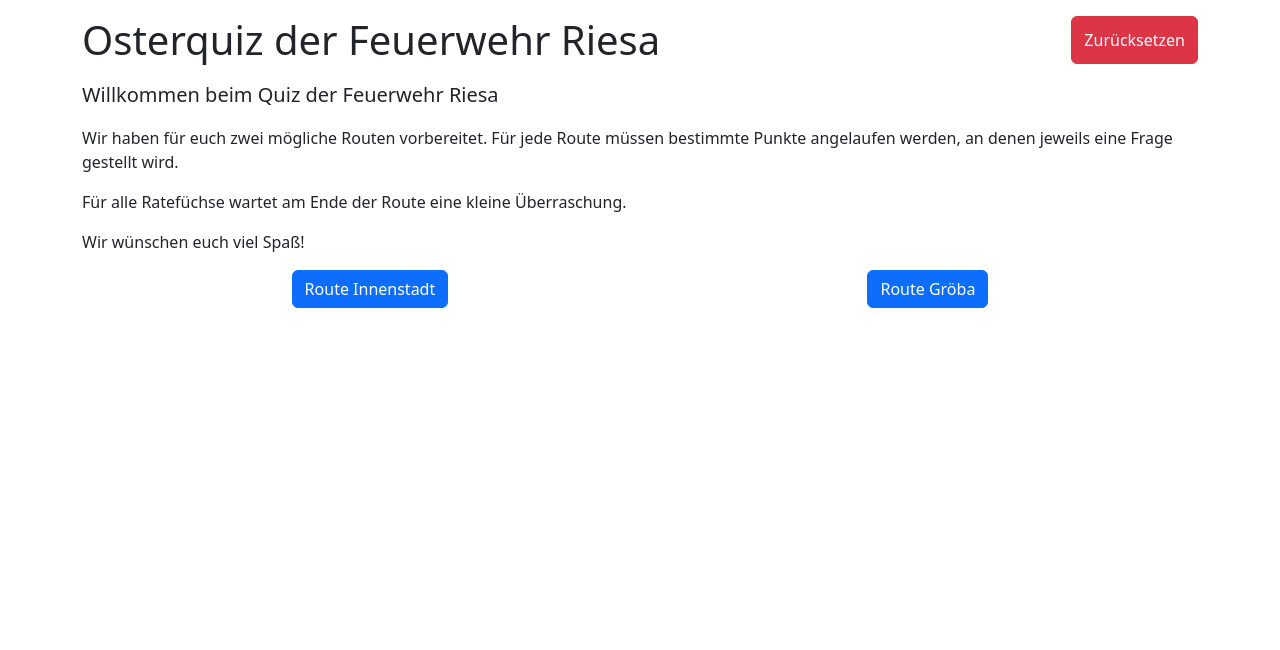
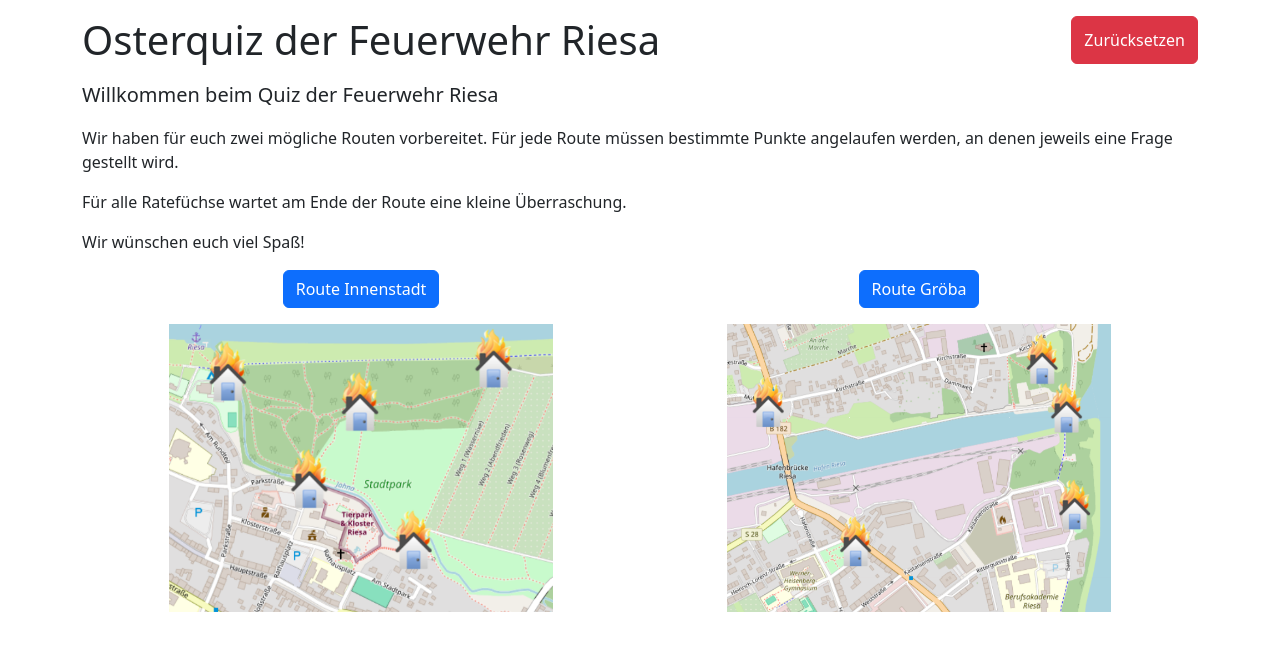
Before and after one commit to marcuskrahl/osterquiz, an Angular app: page / in a window 1280 px wide. Shown: the top 650 px of the page. Built offline with nearby package versions, Linux system fonts and the light colour scheme.

Commit message:
fragen und funktionen

```diff
--- a/src/app/app.component.html
+++ b/src/app/app.component.html
@@ -16,6 +16,14 @@
   <p>Für alle Ratefüchse wartet am Ende der Route eine kleine Überraschung.</p>
   <p>Wir wünschen euch viel Spaß!</p>
   <div style="display: flex; justify-content: space-around">
+    <div
+      style="
+        display: flex;
+        flex-direction: column;
+        align-items: center;
+        gap: 1rem;
+      "
+    >
       <button
         type="button"
         class="btn btn-primary"
@@ -23,9 +31,29 @@
       >
         Route Innenstadt
       </button>
+      <img
+        (click)="setRoute('Innenstadt')"
+        src="assets/route_innenstadt.png"
+        style="width: 30vw; aspect-ratio: 4/3; object-fit: cover"
+      />
+    </div>
+    <div
+      style="
+        display: flex;
+        flex-direction: column;
+        align-items: center;
+        gap: 1rem;
+      "
+    >
       <button type="button" class="btn btn-primary" (click)="setRoute('Gröba')">
         Route Gröba
       </button>
+      <img
+        (click)="setRoute('Gröba')"
+        src="assets/route_groeba.png"
+        style="width: 30vw; aspect-ratio: 4/3; object-fit: cover"
+      />
+    </div>
   </div>
   } @else if(playerStore.answeredQuestions() === playerStore.totalQuestions()) {
   <p class="lead">Alle Fragen beantwortet</p>
@@ -48,7 +76,10 @@
   <p class="lead">Wir wünschen euch Frohe Ostern!</p>
   } @else {
   <p class="lead d-flex justify-content-between">
-    <span>Route: {{ playerStore.playerData().route }}</span>
+    <span
+      >Route: {{ playerStore.playerData().route }}
+      <a href="#" (click)="switchRoute()">(Wechseln)</a></span
+    >
     <oq-answer-state
       [route]="playerStore.playerData().route!"
     ></oq-answer-state>
--- a/src/app/app.component.ts
+++ b/src/app/app.component.ts
@@ -34,4 +34,12 @@ export class AppComponent {
     this.playerStore.playerData.set({ answers: {}, route: undefined });
     window.location.reload();
   }
+
+  public switchRoute(): void {
+    this.playerStore.playerData.update((pd) => ({
+      ...pd,
+      route: pd.route === 'Innenstadt' ? 'Gröba' : 'Innenstadt',
+    }));
+    window.location.reload();
+  }
 }
--- a/src/app/map.component.ts
+++ b/src/app/map.component.ts
@@ -140,7 +140,18 @@ export class MapComponent implements AfterViewInit {
         .setIcon(this.truckIcon)
         .addTo(this.map)
         .setZIndexOffset(-400);
-      this.map.setView(e.latlng, 16);
+
+      // Create an empty LatLngBounds object
+      var bounds = new L.LatLngBounds(e.latlng, e.latlng);
+
+      // Extend bounds with each point
+      Object.values(this.questionMarkers).forEach(function (point) {
+        bounds.extend(point.getLatLng());
+      });
+
+      // Fit the map to the bounds
+      this.map.fitBounds(bounds);
+      //this.map.setView(e.latlng, 16);
     } else {
       this.marker.setLatLng(e.latlng);
     }
--- a/src/app/question.service.ts
+++ b/src/app/question.service.ts
@@ -57,32 +57,34 @@ export class QuestionService {
     },
     {
       id: 4,
-      questionText: 'Platzhalter?',
+      questionText: 'Wofür steht die Abkürzung TLF bei der Feuerwehr?',
       questionOptions: [
-        { answer: 'richtig', correct: true },
-        { answer: 'falsch', correct: false },
-        { answer: 'falsch', correct: false },
+        { answer: 'Tierlachfreunde', correct: false },
+        { answer: 'Tanklöschfahrzeug', correct: true },
+        { answer: 'Trockenluftfontäne', correct: false },
       ],
-      answerText: 'Antwort',
+      answerText:
+        'Die Abkürzung TLF steht für Tanklöschfahrzeug. Riesa verfügt über ein Tanklöschfahrzeug, das bei der Stadtteilfeuerwehr Riesa-Stadt positioniert ist und überörtlich unter anderem bei Waldbränden ausrückt.',
     },
     {
       id: 5,
-      questionText: 'Platzhalter?',
+      questionText: 'Wie viele Stadtteilfeuerwehren hat Riesa?',
       questionOptions: [
-        { answer: 'richtig', correct: true },
-        { answer: 'falsch', correct: false },
-        { answer: 'falsch', correct: false },
+        { answer: '1', correct: false },
+        { answer: '3', correct: false },
+        { answer: '7', correct: true },
       ],
-      answerText: 'Antwort',
+      answerText:
+        'Riesa hat im Stadtgebiet drei Stadtteilfeuerwehren: In der Innenstadt, in Gröba und in Weida. Weiterhin gibt es Wachen in den umliegenden Dörfern in Canitz, Nickritz und Leutewitz. Zu guter Letzt gibt es noch die Hauptwache, die durch hauptamtliche Kräfte rund um die Uhr besetzt ist.',
     },
   ];
 
   private coordinatesInnenstadt: { [key: number]: LatLng } = {
-    1: new LatLng(51.30221904607388, 13.311786263774339),
-    2: new LatLng(51.30427, 13.31283),
-    3: new LatLng(51.30275, 13.31237),
-    4: new LatLng(51.30579392604989, 13.312381571555314),
-    5: new LatLng(51.30477535848486, 13.317394689035547),
+    1: new LatLng(51.30599105178189, 13.31040527478198), // Jahna Brücke Bootshaus
+    2: new LatLng(51.304036186864884, 13.3127932224935), // Freitreppe
+    3: new LatLng(51.30292, 13.31583), //Jahna Brücke Tiergarten + Reiter
+    4: new LatLng(51.30623507534618, 13.318186574746576), //ecke reiter nähe Marinekameradschaft
+    5: new LatLng(51.305441519639736, 13.314277625203525), //mitte stadtpark
   };
 
   private coordinatesGroeba: { [key: number]: LatLng } = {
```
Also changed, not shown: src/assets/route_groeba.png (added), src/assets/route_innenstadt.png (added). Lines whose indentation alone changed are shown as unchanged.
